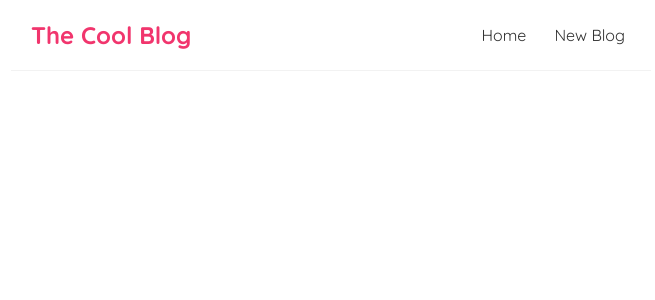
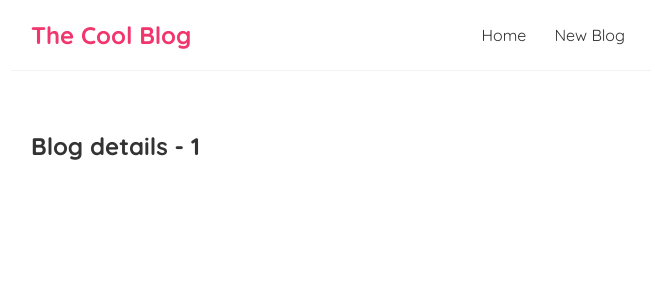
Before and after one commit to aimeehorwood/React-Blog, a React (Create React App) app in the folder dojo-blog/: page /blogs/1 in a window 1280 px wide. Shown: the top 300 px of the page, without its empty margins (309-964 px from the left). Built offline with nearby package versions, Linux system fonts and the light colour scheme; the HTML template or start-up script is replaced by a standard one.

Commit message:
adds route parameters and more css

```diff
--- a/dojo-blog/src/App.js
+++ b/dojo-blog/src/App.js
@@ -2,6 +2,7 @@
 import Home from "./Home";
 import { BrowserRouter as Router, Route, Routes } from "react-router-dom";
 import Create from "./Create";
+import BlogDetails from "./BlogDetails";
 
 function App() {
   return (
@@ -11,9 +12,8 @@
         <div className="content">
           <Routes>
             <Route path="/" element={<Home />} />
-          </Routes>
-          <Routes>
             <Route path="/create" element={<Create />} />
+            <Route path="/blogs/:id" element={<BlogDetails />}/>
           </Routes>
         </div>
       </div>
--- /dev/null
+++ b/dojo-blog/src/BlogDetails.js
@@ -0,0 +1,17 @@
+import { useParams } from "react-router-dom";
+
+const BlogDetails = () => {
+    const {id} = useParams();
+
+
+
+
+
+    return (
+        <div className="blog-details">
+            <h2>Blog details - {id}</h2>
+        </div>
+      );
+}
+
+export default BlogDetails;
--- a/dojo-blog/src/BlogList.js
+++ b/dojo-blog/src/BlogList.js
@@ -1,3 +1,5 @@
+import { Link } from "react-router-dom";
+
 const BlogList = ({blogs,title}) => {
 
   return (
@@ -5,8 +7,10 @@
       <h2> {title} </h2>
       {blogs.map((blog) => (
         <div className="blog-preview" key={blog.id}>
+          <Link to={`/blogs/${blog.id}`}>
           <h2> {blog.title}</h2>
           <p> Written by {blog.author}</p>
+          </Link>
         </div>
       ))}
     </div>
--- a/dojo-blog/src/index.css
+++ b/dojo-blog/src/index.css
@@ -48,3 +48,7 @@
   color: #f1356d;
   margin-bottom: 8px;
 }
+
+.blog-preview a{
+  text-decoration: none;
+}
```
